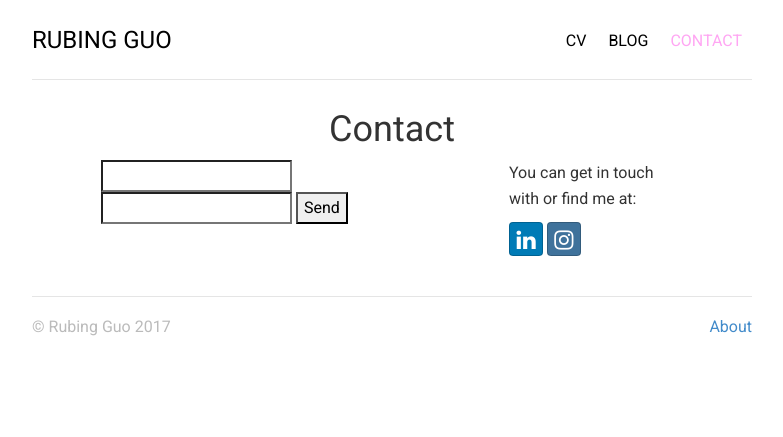
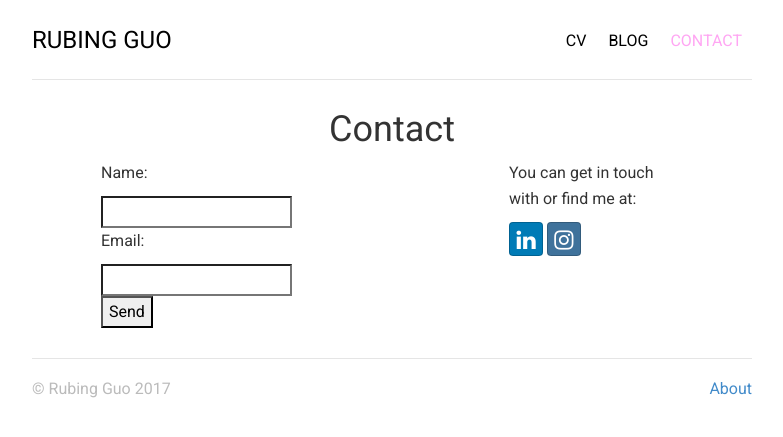
Before and after one commit to flower-joke/peanutshells.github.io, a Jekyll site: the page built from contact/index.html, in a window 1280 px wide. Shown: the top 437 px of the page, without its empty margins (248-1031 px from the left). Built offline with Jekyll 4.4.1, drawn with Linux system fonts in a browser that asks for light colours; nearby versions of some CDN libraries.

Commit message:
Update index.html

```diff
--- a/contact/index.html
+++ b/contact/index.html
@@ -12,15 +12,13 @@ description: ---hehe
 <h1 class = "page-title">{{ page.title }}</h1>
 <div class="contact container">
 	<div class = "row">
-	<div class = "col-sm-8">
+		<div class = "col-sm-8 contact-form">
 			<form action="https://formspree.io/rubing1223@gmail.com" method="POST">
-    	<input type="text" name="name">
-    	<input type="email" name="_replyto">
+				<p>Name: </p><input type="text" name="name"><br>
+				<p>Email: </p><input type="email" name="_replyto"><br>
 				<input type="submit" value="Send">
 			</form>
 		</div>
-
-
 		<div class = "col-sm-4">
 			<p>You can get in touch with or find me at:</p>
 			<ul class="social-icons">
@@ -34,12 +32,9 @@ description: ---hehe
 		</div>
 
 	</div>
-
-
 	<!--
 	<a href=" http://weibo.com/elvinruby" target="_blank" class="btn btn-social-icon btn-weibo" onclick="_gaq.push(['_trackEvent', 'btn-social-icon', 'click', 'btn-weibo']);">
 		<span class="fa fa-weibo"></span>
 	</a>
 	-->
-
 </div>
```
Lines whose indentation alone changed are shown as unchanged.
